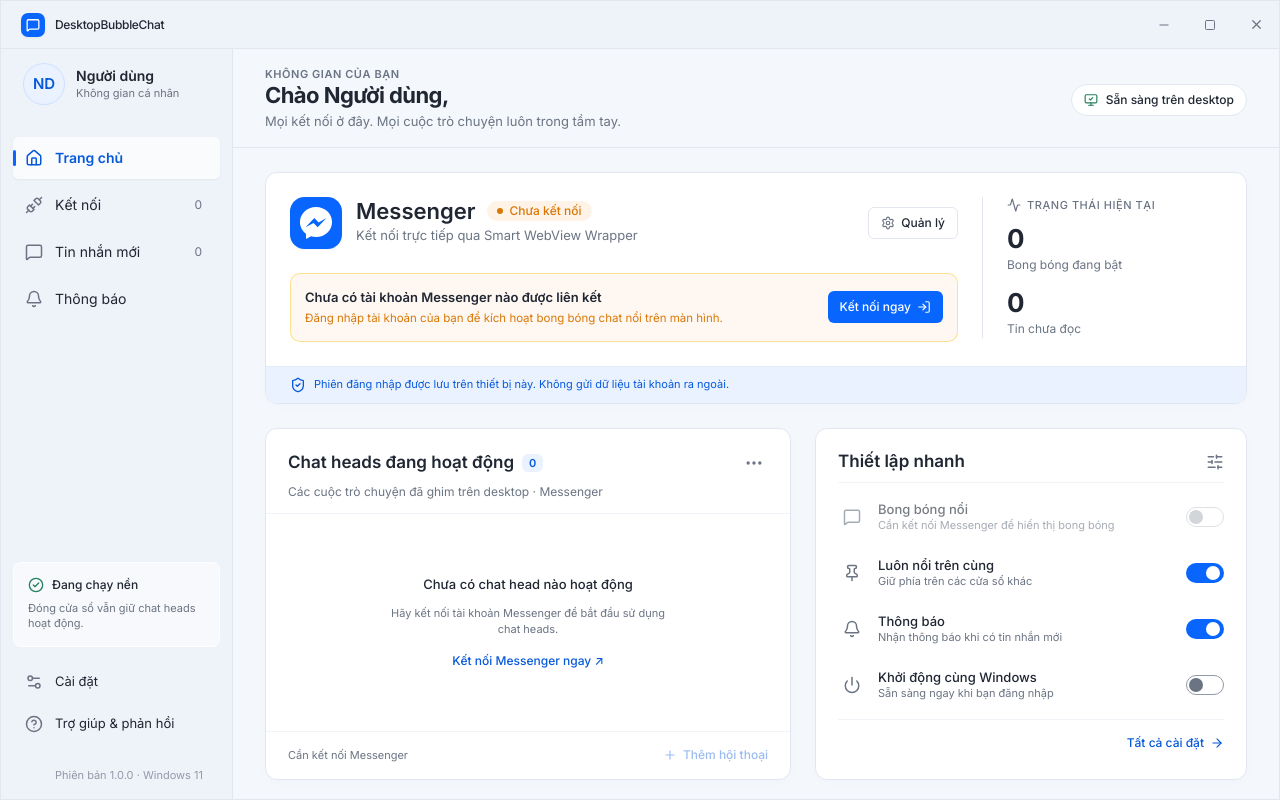
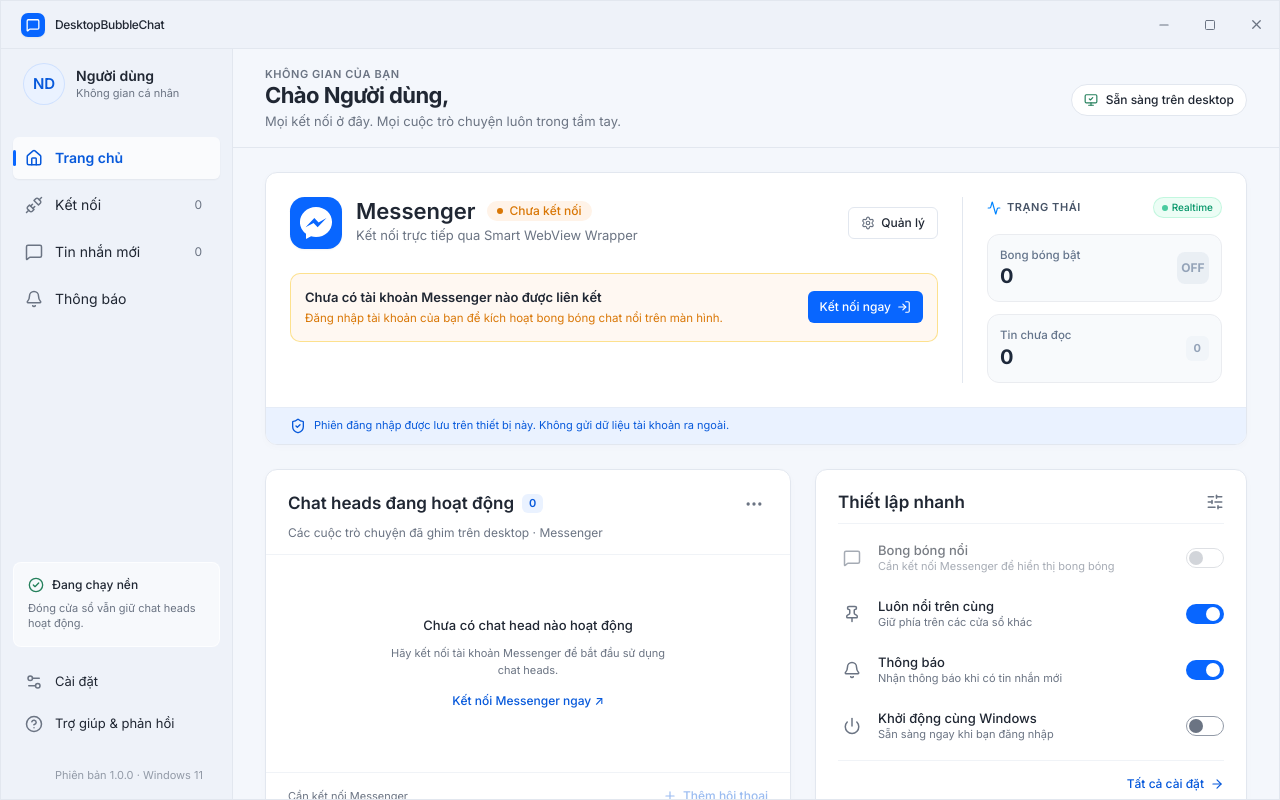
Before and after one commit to Lelequyngocquy/desktop-bubble-chat, a React (Vite) app: page / in a window 1280 px wide. Built offline with nearby package versions, Linux system fonts and the light colour scheme.

Commit message:
update: dashboard ui refinement

```diff
--- a/src/components/chatheads/ChatHeadsWorkspace.tsx
+++ b/src/components/chatheads/ChatHeadsWorkspace.tsx
@@ -39,8 +39,7 @@ export const ChatHeadsWorkspace: React.FC = () => {
 
       {/* 2. Nội dung cuộn mượt mà luôn bung hết chiều rộng */}
       <main className="flex-1 min-h-0 overflow-y-auto px-8 py-6 flex flex-col gap-6 custom-scrollbar">
-        <div className="max-w-[880px] mx-auto w-full flex flex-col gap-6">
-          {/* Section 1: Pinned Chat Heads */}
+        {/* Section 1: Pinned Chat Heads */}
         <div className="bg-white border border-[#E2E7EF] rounded-[12px] shadow-card p-5 flex flex-col gap-4">
           <div className="flex items-center justify-between">
             <div className="flex items-center gap-2">
@@ -207,7 +206,6 @@ export const ChatHeadsWorkspace: React.FC = () => {
             </div>
           )}
         </div>
-        </div>
       </main>
     </div>
   );
--- a/src/components/home/messenger/ConnectionMetricsColumn.tsx
+++ b/src/components/home/messenger/ConnectionMetricsColumn.tsx
@@ -11,29 +11,64 @@ export const ConnectionMetricsColumn: React.FC<
   ConnectionMetricsColumnProps
 > = ({ visibleBubbleCount, totalConnected, unreadCount }) => {
   return (
-    <div className="w-full lg:w-[240px] shrink-0 border-t lg:border-t-0 lg:border-l border-[#E2E7EF] pt-4 lg:pt-0 lg:pl-6 flex flex-col justify-center gap-3">
-      <div className="flex items-center gap-1.5 text-[#6B7483]">
-        <Activity className="w-[14px] h-[14px]" />
-        <span className="text-[11px] font-medium tracking-wider uppercase">
-          Trạng thái hiện tại
+    <div className="w-full lg:w-[260px] shrink-0 border-t lg:border-t-0 lg:border-l border-[#E2E7EF] pt-5 lg:pt-0 lg:pl-6 flex flex-col justify-between gap-3">
+      {/* Header */}
+      <div className="flex items-center justify-between text-[#6B7483] pb-1">
+        <div className="flex items-center gap-1.5">
+          <Activity className="w-3.5 h-3.5 text-[#0084FF]" />
+          <span className="text-[11px] font-semibold tracking-wider uppercase text-[#475467]">
+            Trạng thái
+          </span>
+        </div>
+        <span className="text-[10px] bg-emerald-50 text-emerald-600 font-medium px-2 py-0.5 rounded-full border border-emerald-200/60 flex items-center gap-1">
+          <span className="w-1.5 h-1.5 rounded-full bg-emerald-500 animate-pulse" />
+          Realtime
         </span>
       </div>
 
-      <div className="flex flex-col gap-4">
+      {/* Metric 1: Bong bóng bật */}
+      <div className="p-3 rounded-xl bg-[#F8FAFC] border border-[#EAECF0] flex items-center justify-between">
         <div className="flex flex-col">
-          <span className="text-[26px] font-bold text-[#202733] leading-none">
-            {totalConnected > 0 ? `${visibleBubbleCount}/${totalConnected}` : 0}
+          <span className="text-[11.5px] font-medium text-[#64748B]">
+            Bong bóng bật
           </span>
-          <span className="text-[12px] text-[#6B7483] mt-1">
-            Bong bóng đang bật
+          <span className="text-[20px] font-bold text-[#1E293B] leading-tight">
+            {totalConnected > 0
+              ? `${visibleBubbleCount}/${totalConnected}`
+              : "0"}
           </span>
         </div>
+        <div
+          className={`w-8 h-8 rounded-lg flex items-center justify-center ${
+            visibleBubbleCount > 0
+              ? "bg-[#0084FF]/10 text-[#0084FF]"
+              : "bg-slate-200/60 text-slate-400"
+          }`}
+        >
+          <span className="text-xs font-bold">
+            {visibleBubbleCount > 0 ? "ON" : "OFF"}
+          </span>
+        </div>
+      </div>
 
+      {/* Metric 2: Tin chưa đọc */}
+      <div className="p-3 rounded-xl bg-[#F8FAFC] border border-[#EAECF0] flex items-center justify-between">
         <div className="flex flex-col">
-          <span className="text-[26px] font-bold text-[#202733] leading-none">
+          <span className="text-[11.5px] font-medium text-[#64748B]">
+            Tin chưa đọc
+          </span>
+          <span className="text-[20px] font-bold text-[#1E293B] leading-tight">
             {unreadCount}
           </span>
-          <span className="text-[12px] text-[#6B7483] mt-1">Tin chưa đọc</span>
+        </div>
+        <div
+          className={`px-2 py-1 rounded-md text-[11px] font-bold ${
+            unreadCount > 0
+              ? "bg-rose-50 text-rose-600 border border-rose-200/60"
+              : "bg-slate-100 text-slate-400"
+          }`}
+        >
+          {unreadCount > 0 ? `${unreadCount} mới` : "0"}
         </div>
       </div>
     </div>
--- a/src/components/home/messenger/MessengerConnectionCard.tsx
+++ b/src/components/home/messenger/MessengerConnectionCard.tsx
@@ -69,7 +69,7 @@ export const MessengerConnectionCard: React.FC = () => {
   return (
     <div className="shrink-0 bg-white border border-[#E2E7EF] rounded-[12px] shadow-card overflow-hidden flex flex-col select-none">
       {/* Top Connection Details Area */}
-      <div className="p-6 flex items-start justify-between gap-6 flex-wrap lg:flex-nowrap">
+      <div className="p-6 flex items-stretch justify-between gap-6 flex-wrap lg:flex-nowrap">
         {/* Left: Platform Identity, Master Actions & Account List */}
         <div className="flex flex-col gap-4 flex-1 min-w-0 sm:min-w-[320px]">
           {/* 1. Header with Platform Info and Master Toolbar */}
--- a/src/components/layout/Sidebar.tsx
+++ b/src/components/layout/Sidebar.tsx
@@ -9,7 +9,7 @@ import {
   HelpCircle,
 } from "lucide-react";
 import { useNavigationStore } from "../../stores/navigationStore";
-import { useMessengerStore, selectIsMessengerConnected } from "../../stores/messengerStore";
+import { useMessengerStore, selectConnectedAccounts } from "../../stores/messengerStore";
 import { useConversationStore } from "../../stores/conversationStore";
 import { useSystemUserStore } from "../../stores/systemUserStore";
 import { NavTab, NavigationItemConfig } from "../../types";
@@ -20,7 +20,7 @@ export const Sidebar: React.FC = () => {
   const activeTab = useNavigationStore((s) => s.activeTab);
   const setActiveTab = useNavigationStore((s) => s.setActiveTab);
   const conversations = useConversationStore((s) => s.conversations);
-  const isMessengerConnected = useMessengerStore(selectIsMessengerConnected);
+  const connectedAccounts = useMessengerStore(selectConnectedAccounts);
   const systemUser = useSystemUserStore((s) => s.systemUser);
   const systemUserInitials = useSystemUserStore((s) => s.systemUserInitials);
 
@@ -35,7 +35,7 @@ export const Sidebar: React.FC = () => {
   const getBadgeForTab = (id: NavTab): number | string | undefined => {
     switch (id) {
       case "connections":
-        return isMessengerConnected ? 1 : 0;
+        return connectedAccounts.length;
       case "chat-heads":
         return conversations.length;
       default:
--- a/src/components/notifications/NotificationsWorkspace.tsx
+++ b/src/components/notifications/NotificationsWorkspace.tsx
@@ -62,8 +62,7 @@ export const NotificationsWorkspace: React.FC = () => {
 
       {/* 2. Nội dung cuộn mượt mà luôn bung hết chiều rộng */}
       <main className="flex-1 min-h-0 overflow-y-auto px-8 py-6 flex flex-col gap-6 custom-scrollbar">
-        <div className="max-w-[880px] mx-auto w-full flex flex-col gap-6">
-          {/* Notifications List Card */}
+        {/* Notifications List Card */}
         <div className="bg-white border border-[#E2E7EF] rounded-[12px] shadow-card p-5 flex flex-col gap-3">
           <div className="flex items-center justify-between pb-2 border-b border-[#E2E7EF]/60">
             <div className="flex items-center gap-2">
@@ -163,7 +162,6 @@ export const NotificationsWorkspace: React.FC = () => {
             </div>
           )}
         </div>
-        </div>
       </main>
     </div>
   );
--- a/src/components/settings/SettingsWorkspace.tsx
+++ b/src/components/settings/SettingsWorkspace.tsx
@@ -82,8 +82,7 @@ export const SettingsWorkspace: React.FC = () => {
 
       {/* 2. Nội dung cuộn mượt mà luôn bung hết chiều rộng */}
       <main className="flex-1 min-h-0 overflow-y-auto px-8 py-6 flex flex-col gap-6 custom-scrollbar">
-        <div className="max-w-[880px] mx-auto w-full flex flex-col gap-6">
-          {/* Section 1: Hệ thống & Khởi động */}
+        {/* Section 1: Hệ thống & Khởi động */}
         <div className="bg-white border border-[#E2E7EF] rounded-[12px] shadow-card p-5 flex flex-col gap-4">
           <div className="flex items-center gap-2 pb-2 border-b border-[#E2E7EF]/60">
             <Power className="w-4 h-4 text-[#0866FF]" />
@@ -227,7 +226,6 @@ export const SettingsWorkspace: React.FC = () => {
             <span>Build Clean Architecture</span>
           </div>
         </div>
-        </div>
       </main>
     </div>
   );
```
Also changed, not shown: src/components/connections/ConnectionsWorkspace.tsx (+8 -29 lines), src/components/home/QuickSettings.tsx (+6 -30 lines).
